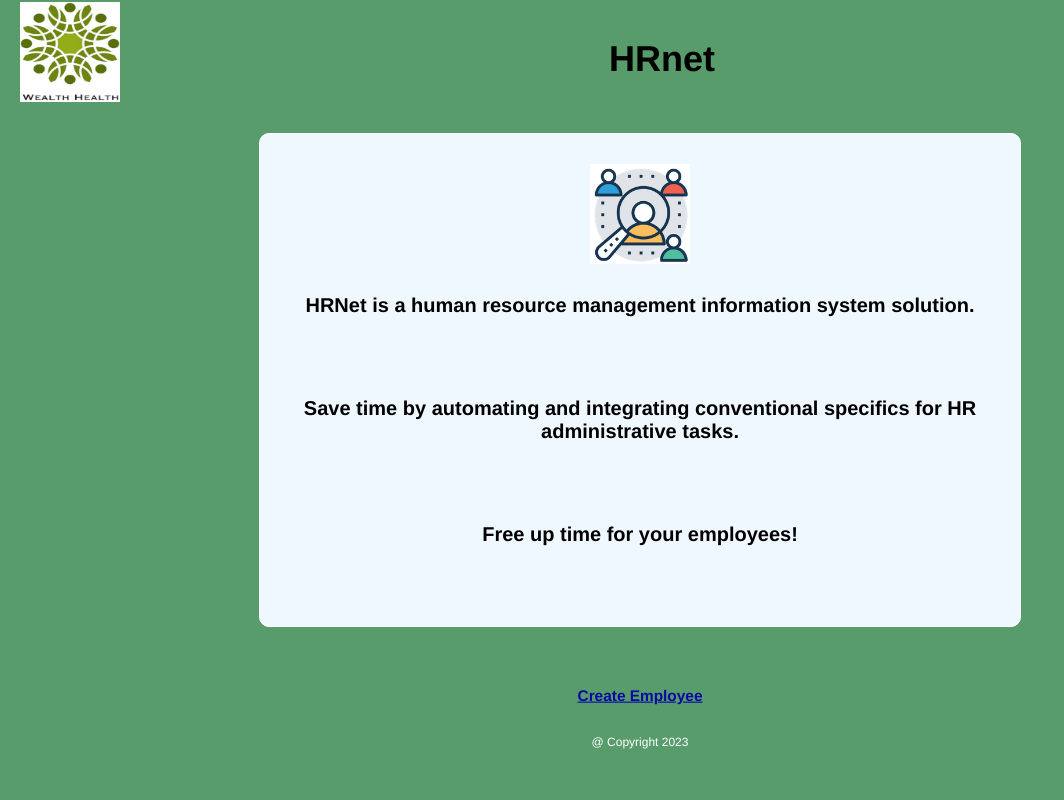
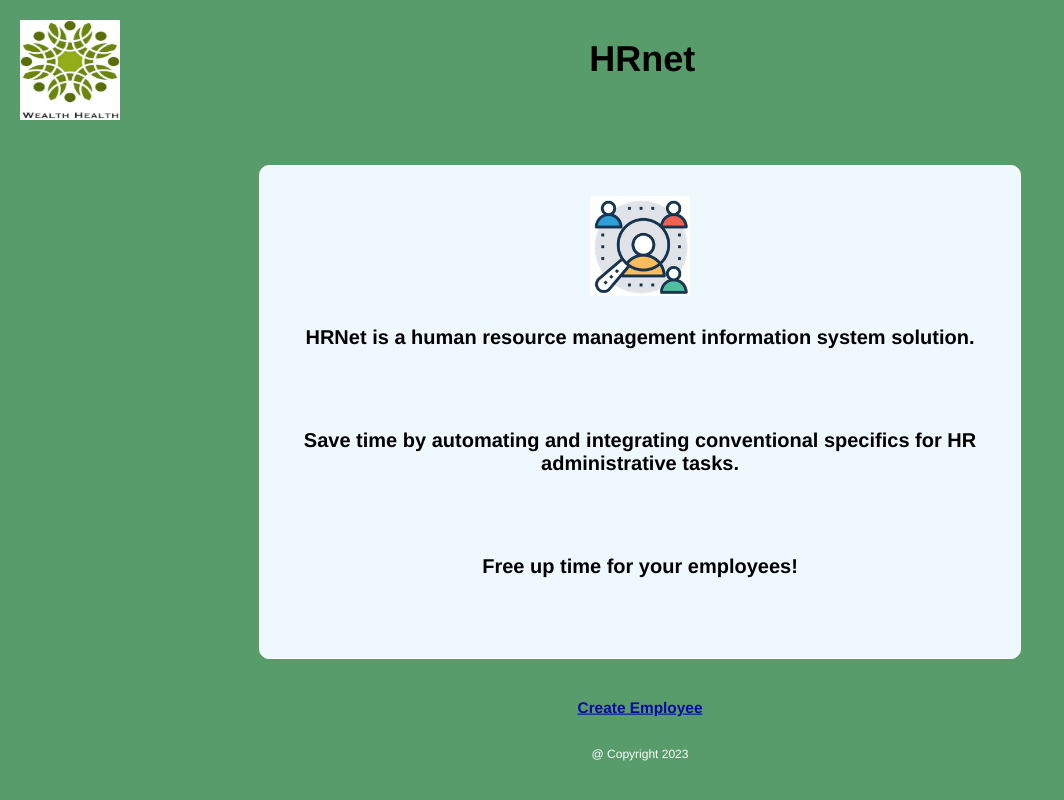
Before and after one commit to VSABernard/P14-HRnet, a React (Create React App) app: page / in a window 1280 px wide. Shown: the whole page, without its empty margins (0-1064 px from the left). Built offline with nearby package versions, Linux system fonts and the light colour scheme.

Commit message:
Fix some css problems of pages display

```diff
--- a/src/App.css
+++ b/src/App.css
@@ -1,6 +1,6 @@
 .App {
   height: 100vh;
-  width: 100%;
+  width: 100vw;
   margin: auto;
   text-align: center;
 }
--- a/src/components/Header/Header.css
+++ b/src/components/Header/Header.css
@@ -1,15 +1,17 @@
+.headerCreate {
+    width: 100%;
+}
+
 .header {
     display: flex;
     flex-direction: row;
-    justify-content: flex-start;
-    width: 100vw;
-    margin-left: 20px;
-    row-gap: 20px;
 }
 
 .logo {
     display: flex;
-    margin: auto;
+    flex: 0.25;
+    margin-top: 20px;
+    margin-left: 20px;
 }
 
 .logo:hover {
@@ -24,10 +26,10 @@
 
 h1 {
     display: flex;
-    flex: 1;
+    flex: 3;
     justify-content: center;
     margin-top: 3%;
-    margin-left: -7.5%;
+    margin-left: -9.5%;
     color: black;
     font-size: 36px;
     font-weight: 800;
--- a/src/index.css
+++ b/src/index.css
@@ -3,9 +3,12 @@
 	font-family: "Helvetica Neue", Helvetica, Arial, sans-serif;
 }
 
-body {
-  height: 100vh;
-  margin: 0;
+html, body {
+  display: flex;
+  flex-direction: column;
+  margin: 0 !important;
+  padding: 0;
+  height: 100%;
   -webkit-font-smoothing: antialiased;
   -moz-osx-font-smoothing: grayscale;
 }
--- a/src/index.js
+++ b/src/index.js
@@ -21,7 +21,6 @@ root.render (
           <PersistGate loading={null} persistor={persistor}>
               <App />
           </PersistGate>
-
       </Provider>
   </React.StrictMode>
 )
--- a/src/pages/CreateEmployee/CreateEmployee.css
+++ b/src/pages/CreateEmployee/CreateEmployee.css
@@ -2,7 +2,6 @@
     display: flex;
     flex-direction: column;
     justify-content: space-around;
-    width: 100vw;
     margin: auto;
     padding: 40px 0;
     background-color: #579c6a;
@@ -13,7 +12,7 @@
     flex-direction: column;
     justify-content: flex-start;
     text-align: center;
-    margin: -20px auto 30px;
+    margin: -30px auto 30px;
     gap: 30px;
 }
 
@@ -46,4 +45,5 @@
 footer {
     margin-top: 20px;
     margin-bottom: -20px;
+    height: 40px;
 }
--- a/src/pages/CurrentEmployees/CurrentEmployees.css
+++ b/src/pages/CurrentEmployees/CurrentEmployees.css
@@ -1,16 +1,19 @@
 .currentEmployeesSection {
-    height: 100%;
-    width: auto;
     background-color: #579c6a;
-    margin: auto;
+    margin: 0 auto;
 }
 
 .currentEmployeesBody {
     display: flex;
     flex-direction: column;
     justify-content: center;
-    width: 100%;
+    width: auto;
     margin: auto;
+}
+
+.tableEmployee {
+    position: relative;
+    width: auto;
 }
 
 .homeLink {
@@ -20,5 +23,5 @@
     text-align: center;
     justify-content: center;
     padding: auto;
-    margin: 5% auto 0;
+    margin: 7% auto 0;
 }
--- a/src/pages/CurrentEmployees/CurrentEmployees.js
+++ b/src/pages/CurrentEmployees/CurrentEmployees.js
@@ -24,7 +24,7 @@ const CurrentEmployees = () => {
         <div className='currentEmployeesSection'>
             <HeaderApp/>
             <div className='currentEmployeesBody'>
-                <Table employees={employees}/>
+                <Table className='tableEmployee' employees={employees}/>
                 <Link className="homeLink" to='/'>
                     Home
                 </Link>
--- a/src/pages/Homepage/Homepage.css
+++ b/src/pages/Homepage/Homepage.css
@@ -1,18 +1,22 @@
 .homepageSection {
+    position: absolute;
     display: flex;
     flex-direction: column;
     justify-content: space-between;
-    height: 100vh;
     background-color: #579c6a;
+    min-height: 100vh;
+    min-width: 100vw;
 }
 
 .homepageMain {
     display: flex;
     flex-direction: column;
+    justify-content: space-around;
     text-align: center;
     align-content: center;
     margin: auto;
     font-size: 25px;
+    height: auto;
 }
 
 .sentences {
@@ -41,7 +45,7 @@
 }
 
 .createLink {
-    margin-top: 60px;
+    margin-top: 40px;
     color: rgb(8, 8, 167);
     font-size: 14px;
     font-weight: 600;
--- a/src/pages/Homepage/Homepage.js
+++ b/src/pages/Homepage/Homepage.js
@@ -20,7 +20,7 @@ const Homepage = () => {
             <Link className="createLink" to='/CreateEmployees'>
                 Create Employee
             </Link>
-            <FooterApp />
+            <FooterApp className='footerHomepage'/>
       </main>
     </div>
   )
```
